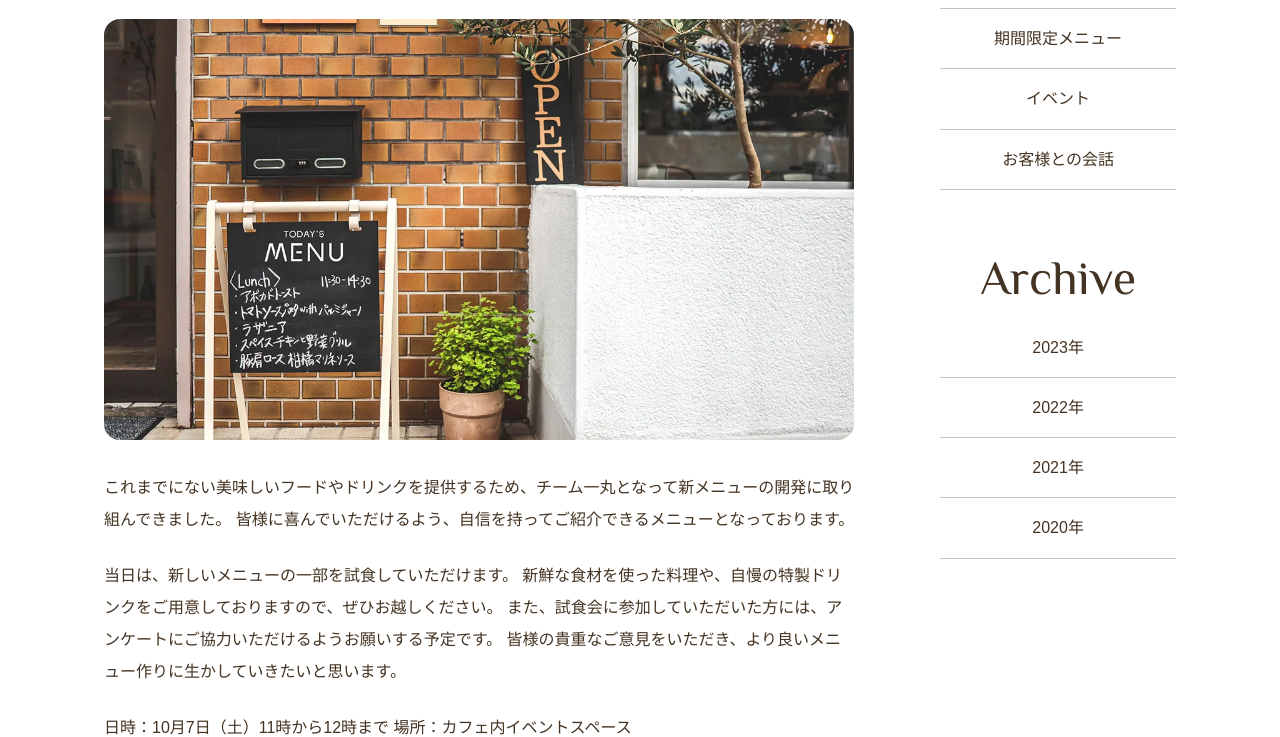
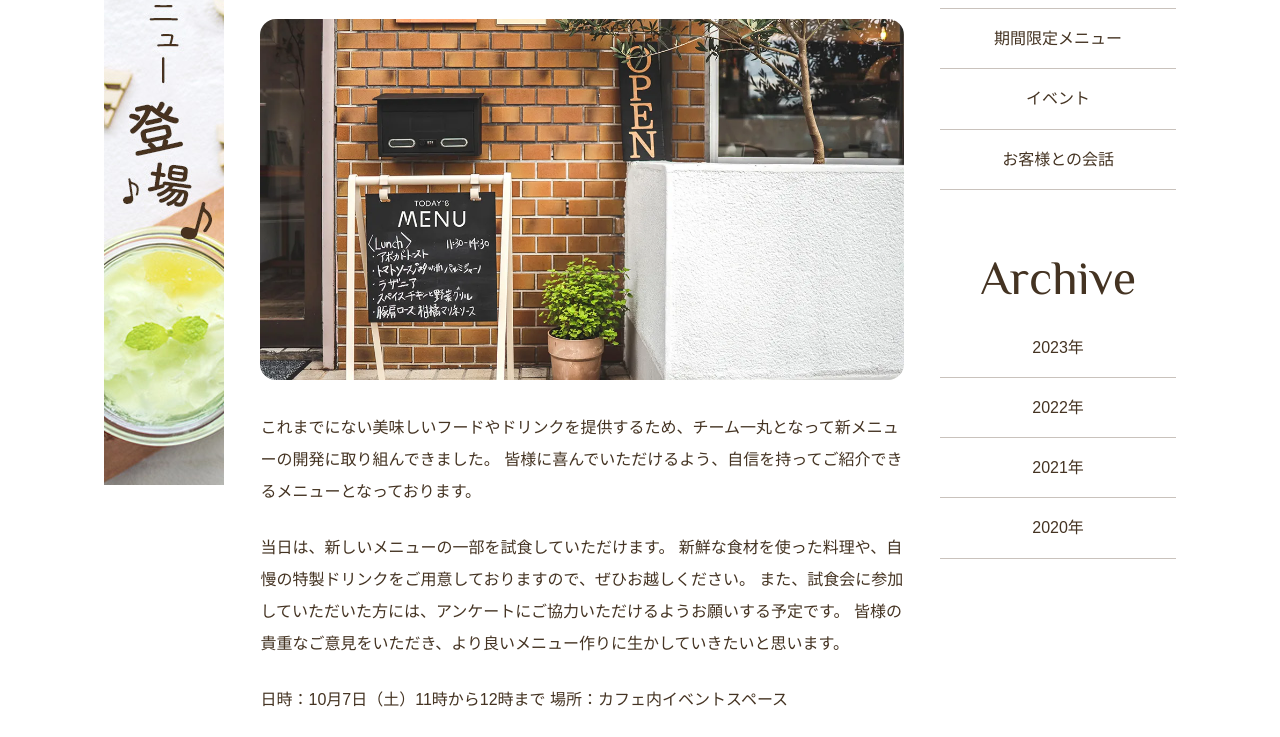
Before and after one commit to oni-ch-dev/mosya, a plain HTML site: page news/index.html in a window 1280 px wide. Shown: the part 611-1348 px from the top of the page. Drawn offline with Linux system fonts and the light colour scheme; some packages are replaced by stand-ins of ours.

Commit message:
news で 3 カラムのサイトを作成

```diff
--- a/news/css/style.css
+++ b/news/css/style.css
@@ -326,11 +326,17 @@ cover は「要素全体を覆うように拡大縮小」するので、要素
     }
 
     .post{
-        width: 70%;
+        width: 60%;
+        order: 2;
     }
 
     .sidebar{
         width: 22%;
+        order: 3;
+    }
+
+    .ad{
+        order: 1;
     }
 
     .sidebar .heading-medium{
--- a/news/index.html
+++ b/news/index.html
@@ -86,9 +86,9 @@
             </ul>
         </aside>
 
-        <!-- <aside class="ad">
+        <aside class="ad">
             <img src="img/banner.jpg" alt="新メニュー登場">
-        </aside> -->
+        </aside>
     </main>
 
     <footer class="page-footer">
```
